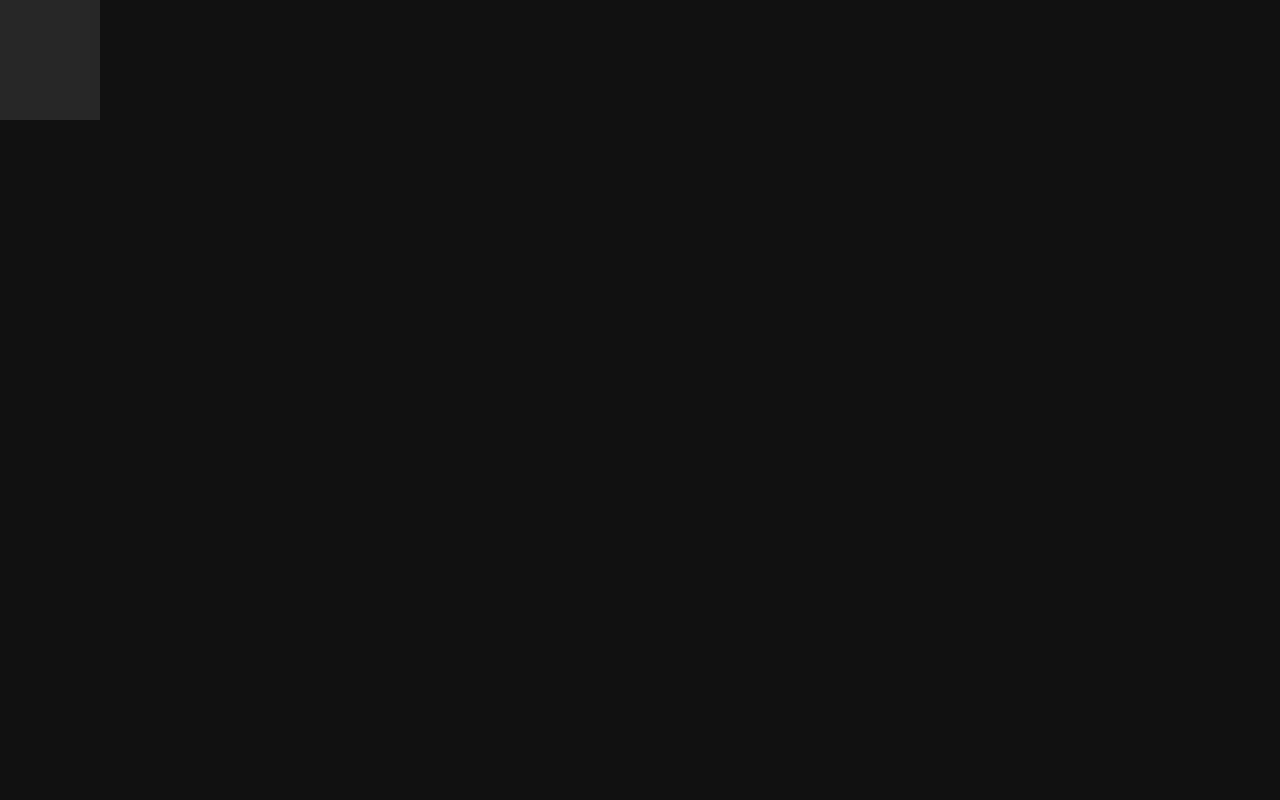
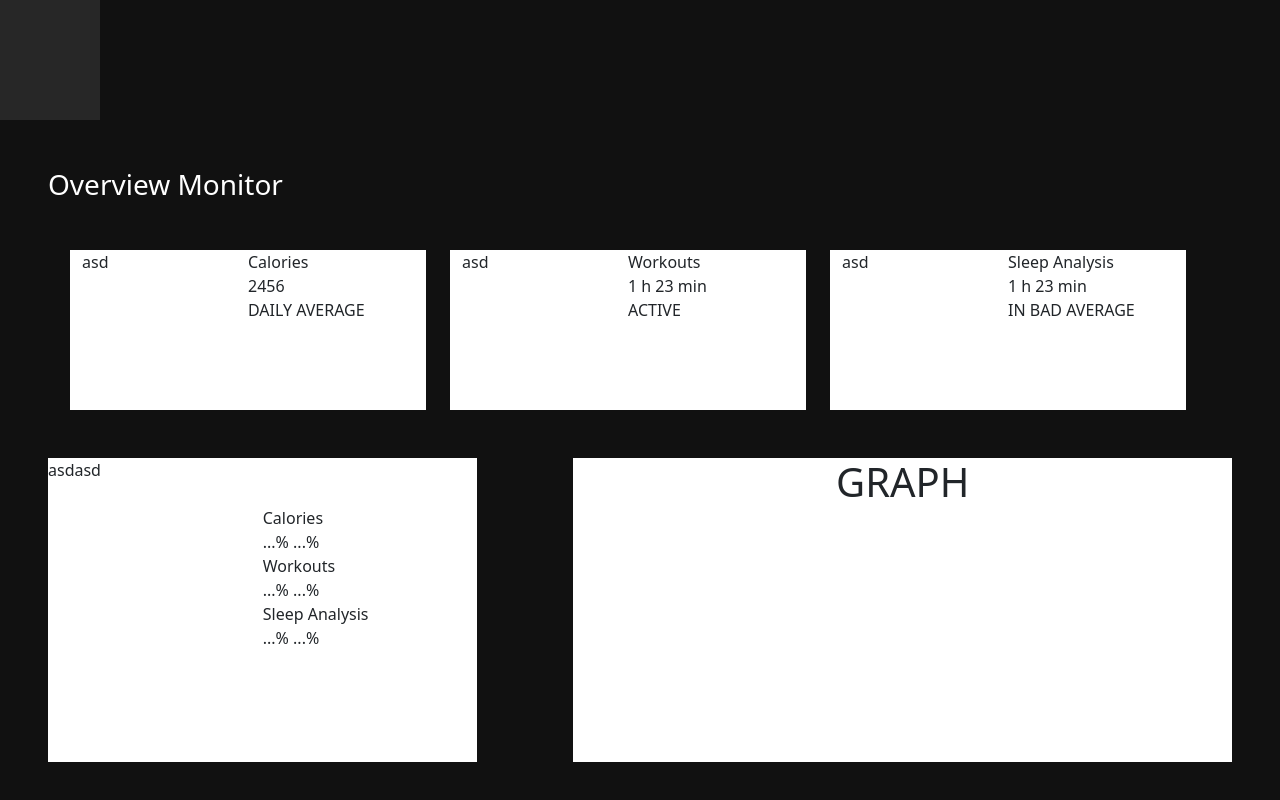
Before and after one commit to dinsorkot/FIT_LAB, a Vue app: page /dashboard in a window 1280 px wide. Shown: the part 694-1494 px from the top of the page. Before the commit the page ends 814 px from the top, so only its background shows below. Built offline with nearby package versions, Linux system fonts and the light colour scheme.

Commit message:
finishdashboard

```diff
--- a/src/component/dashboard.vue
+++ b/src/component/dashboard.vue
@@ -1,10 +1,11 @@
 <template>
   <div class="text-white m-5">
     <h3>Overview Monitor</h3>
-  </div>
-  <div class="row m-5 d-flex justify-content-between">
-    <div class="col">
-      <div class="row" style="width: 20rem; height: 10rem">
+  </div >
+  <div class="container">
+  <div class="row">
+    <div class="col ">
+      <div class="row w-100" style="width: 20rem; height: 10rem">
         <div class="col bg-white">asd</div>
         <div class="col bg-white">
           <div class="row">Calories</div>
@@ -14,7 +15,7 @@
       </div>
     </div>
     <div class="col">
-      <div class="row" style="width: 20rem; height: 10rem">
+      <div class="row w-100" style="width: 20rem; height: 10rem">
         <div class="col bg-white">asd</div>
         <div class="col bg-white">
           <div class="row">Workouts</div>
@@ -24,7 +25,7 @@
       </div>
     </div>
     <div class="col">
-      <div class="row" style="width: 20rem; height: 10rem">
+      <div class="row w-100" style="width: 20rem; height: 10rem">
         <div class="col bg-white">asd</div>
         <div class="col bg-white">
           <div class="row">Sleep Analysis</div>
@@ -34,13 +35,27 @@
       </div>
     </div>
   </div>
-  <div class="row m-5" >
-  <div class="col bg-white">
-  asdasd
+</div>
+  <div class="d-flex"  style="height:50vh">
+  <div class=" bg-white m-5" style="width: 60vh;" >
+    <div class="d-flex">
+        <div class="row">
+            <div class="col" style="width: 50vh;height:100%">asdasd</div>
+            <div class="col m-5" style="width: 40vh;height:100%">
+                <div class="row">Calories</div>
+                <div class="row"> ...%  ...%</div>
+                <div class="row">Workouts</div>
+                <div class="row">...%  ...%</div>
+                <div class="row">Sleep Analysis</div>
+                <div class="row">...%  ...%</div>
+
+            </div>
+        </div>
+    </div>
   </div>
-  <div class="col bg-white">
+  <div class=" bg-white m-5" style="width: 92vh; ">
 
-    asdasdas
+    <h1 class="d-flex justify-content-center d-flex align-items-center"> GRAPH</h1>
   </div>
   </div>
 </template>
```
